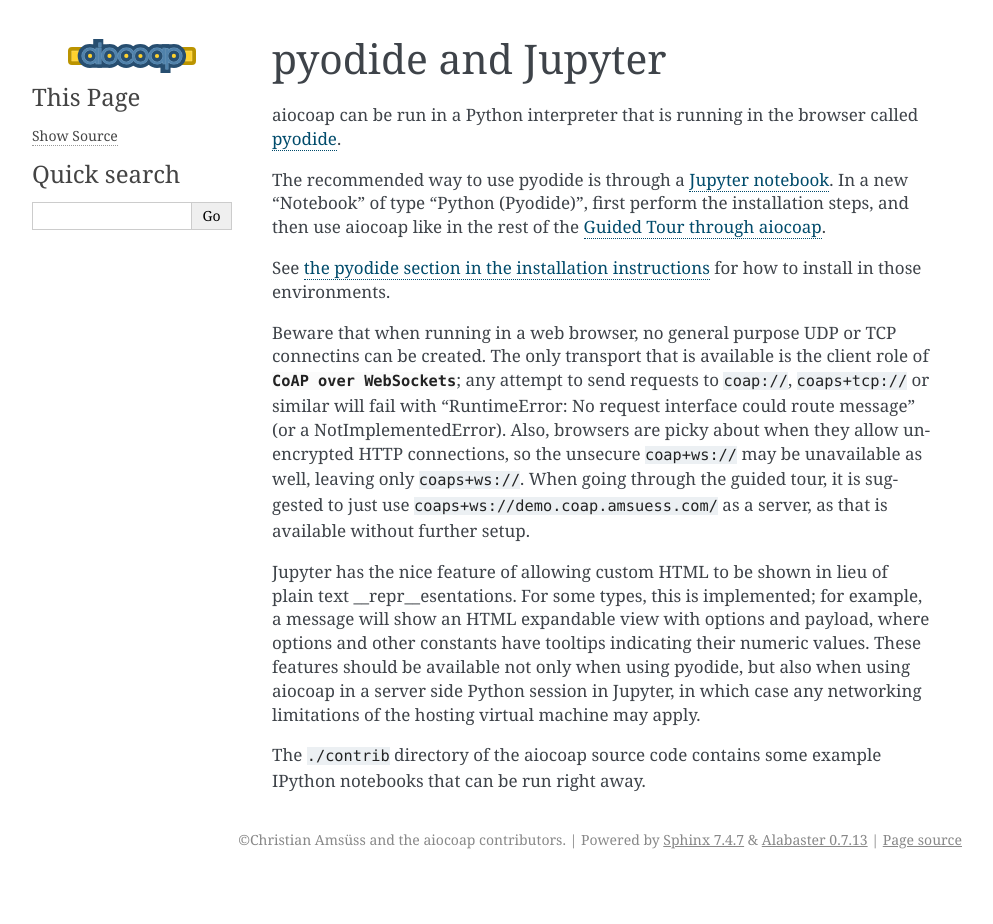
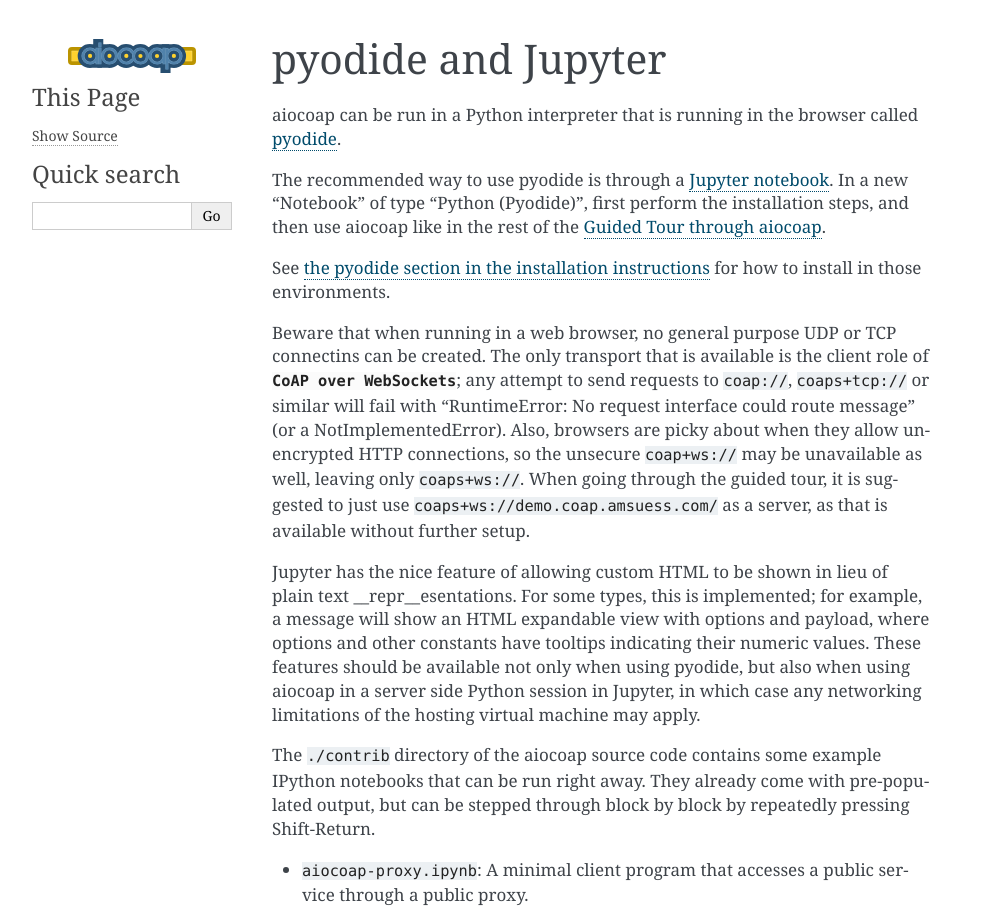
Before and after one commit to chrysn/aiocoap, a Sphinx documentation site: the page built from doc/pyodide.rst, in a window 1280 px wide. Shown: the top 924 px of the page, without its empty margins (148-1141 px from the left). Built offline with Sphinx 7.4.7, drawn with Linux system fonts in a browser that asks for light colours; pages that are not in the unit, such as notebooks, are missing from menus; the version number could not be read and is left out; before the commit the page ends 900 px from its top, so only the background shows below that; some of the changed text lies outside the part shown; grey boxes are pictures that could not be loaded.

Commit message:
doc: Include Jupyter notebooks for direct execution

```diff
--- a/doc/conf.py
+++ b/doc/conf.py
@@ -16,6 +16,7 @@
     "sphinx.ext.autodoc",
     "aiocoap_index",
     "sphinxarg.ext",
+    "jupyterlite_sphinx",
 ]
 
 source_suffix = ".rst"
--- a/doc/pyodide.rst
+++ b/doc/pyodide.rst
@@ -37,6 +37,31 @@
 
 The ``./contrib`` directory of the aiocoap source code
 contains some example IPython notebooks that can be run right away.
+They already come with pre-populated output,
+but can be stepped through block by block by repeatedly pressing Shift-Return.
 
-   .. _pyodide: https://pyodide.org/
+* ``aiocoap-proxy.ipynb``:
+  A minimal client program that accesses a public service through a public proxy.
+
+  .. jupyterlite:: ../contrib/aiocoap-proxy.ipynb
+     :new_tab: True
+     :new_tab_button_text: Open in new tab
+
+* ``aiocoap-server.ipynb``:
+  A server program that bidirectionally exposes a browser interactive slider as a CoAP resource,
+  and registers the server at a public Resource Directory
+  (as a program running inside a browser is otherwise not easy to reach from outside).
+
+  .. jupyterlite:: ../contrib/aiocoap-server.ipynb
+     :new_tab: True
+     :new_tab_button_text: Open in new tab
+
+* ``edhoc-demo-server.ipynb``:
+  A client program that interacts with a public EDHOC protected CoAP server.
+
+  .. jupyterlite:: ../contrib/edhoc-demo-server.ipynb
+     :new_tab: True
+     :new_tab_button_text: Open in new tab
+
+.. _pyodide: https://pyodide.org/
 .. _`Jupyter notebook`: https://jupyter.org/try-jupyter
--- a/pyproject.toml
+++ b/pyproject.toml
@@ -61,7 +61,7 @@
 tinydtls = [ "DTLSSocket >= 0.1.18" ]
 ws = [ 'websockets >= 13, < 16; platform_system != "Emscripten"' ]
 prettyprint = [ "cbor2", "pygments >= 2.1", "cbor-diag", "colorlog" ]
-docs = [ "sphinx >= 5", "sphinx-argparse" ]
+docs = [ "sphinx >= 5", "sphinx-argparse", "jupyterlite-sphinx", "jupyterlite-pyodide-kernel" ]
 
 # manually kept up to date to include everything except docs, as long as it makes sense for that platform
 #
```
Also changed, not shown: 1 other file.
